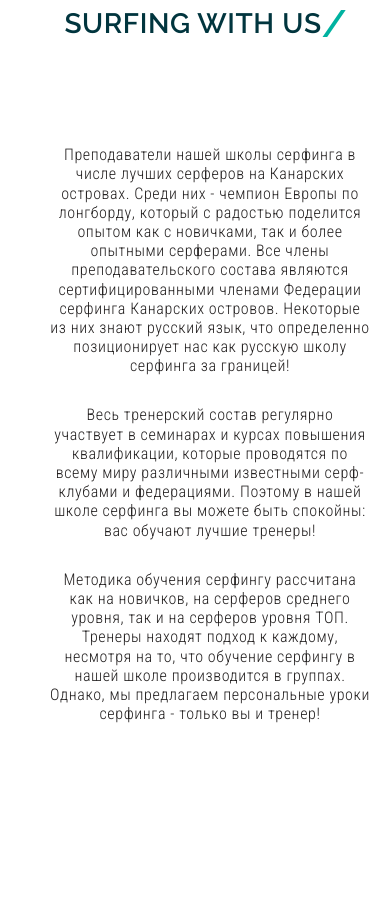
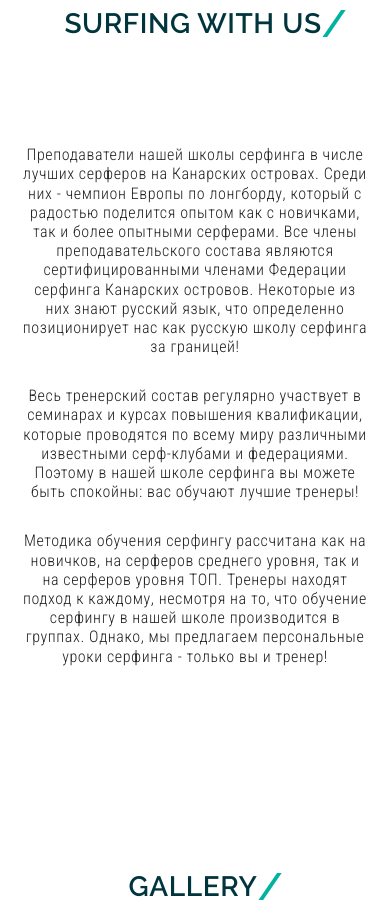
Before and after one commit to Anna-challenge/WAWE, a plain HTML site: page index.html in a window 390 px wide. Shown: the part 4447-5367 px from the top of the page. Drawn offline with nearby package versions, Linux system fonts and the light colour scheme.

Commit message:
fixed margin .surfer__text p

```diff
--- a/css/style.css
+++ b/css/style.css
@@ -270,7 +270,7 @@ a {
 }
 
 .surfer__text p {
-  margin: 30px;
+  margin-bottom: 30px;
 }
 .surfer__img {
   border-radius: 5px;
@@ -726,8 +726,6 @@ ul.packages__item {
   }
 
   .surfer__text p {
-    margin-bottom: 30px;
-    margin-right: 0;
     max-width: 100%;
     text-align: center;
   }
```
